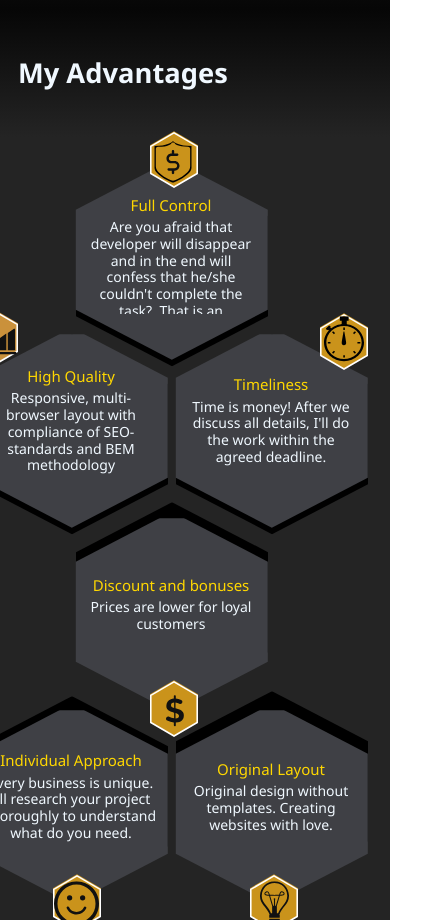
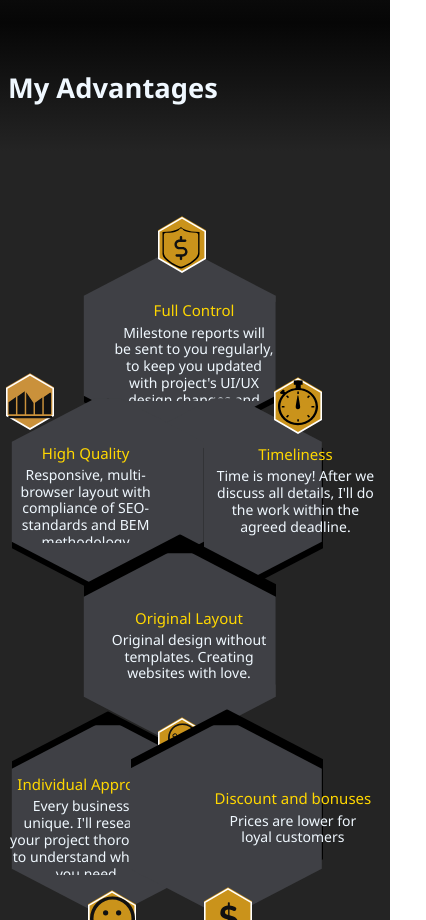
Before and after one commit to Holeey/HoleeyBlog, a React (Create React App) app in the folder myblog/: page /holeeyblog/about in a window 390 px wide. Shown: the part 1080-2000 px from the top of the page, 426 px wide, since content can reach past the window. Built offline with nearby package versions, Linux system fonts and the light colour scheme.

Commit message:
Updated About, Homepage, Navbar, Portfolio and Scroll components

```diff
--- a/myblog/src/components/About/Benefits/Benefits.jsx
+++ b/myblog/src/components/About/Benefits/Benefits.jsx
@@ -42,18 +42,24 @@ const Benefits = () => {
     <section className='benefits'>
         <div className='benefits__overlay'>
           <div className='benefits_overlay_wrapper'>
-            <div className=' container benefits__container'>
+            <div className=' benefits__container'>
             <h1 className='title'>My Advantages</h1>
                 </div>
             </div>
         </div>
-                  <div className='benefits__polygons__container'>
 
-                    <div className='container'>
+          <div className='benefits__polygons__container'>
+          <div className='container'>
 
-                      <div className='benefits__rows--1 ' >
 
-                                <div className='benefits__item '>
+                          <div
+                                onMouseLeave={() => setfull_control__FormShadowColor('#000')}
+                                onMouseOut={()=> setfull_control__Svg__icon("#CA931B")}
+                                className='benefits__polygon-full_control polygon_svg_width'>
+                                <FullControlSvg
+                                full_control__Svg_icon={full_control__Svg_icon}
+                                full_control__formShadowColor={full_control__formShadowcolor}/>
+                                <div className='benefits__item_full__control  '>
                                 <div
                                 onMouseEnter={()=> setfull_control__FormShadowColor("#CA931B")}
                                 onMouseOver={()=> setfull_control__Svg__icon("#000")}
@@ -62,42 +68,37 @@ const Benefits = () => {
                                 <span className='benefits_item_title'>Full Control </span>
 
                                 <p className='benefits__item-content'>
-                                Are you afraid that developer will disappear and in the end will confess that he/she couldn't complete the task?.
-                                That is an uncomfortable situation, that's why I'll send you milestone reports </p></div>
+                                  Milestone reports will be sent to you regularly, to keep you updated with project's UI/UX design changes and progress.
+                                 </p> </div> </div> </div>
 
-                                <div
-                                onMouseLeave={() => setfull_control__FormShadowColor('#000')}
-                                onMouseOut={()=> setfull_control__Svg__icon("#CA931B")}
-                                className='benefits__polygon'>
-                                <FullControlSvg
-                                full_control__Svg_icon={full_control__Svg_icon}
-                                full_control__formShadowColor={full_control__formShadowcolor}/> </div>
 
-                            </div>
-                        </div>
 
-                        <div  className='benefits__rows--2 ' >
-                            <div className='benefits__item__group__wrapper--1 '>
-
-                           <div className='benefits__item '>
-                           <div
+                        <div
+                                 onMouseLeave={() => setTimeliness__FormShadowColor('#000')}
+                                 onMouseOut={()=> setTimeliness__Svg_icon(false)}
+                                 className='benefits__polygon-timeliness polygon_svg_width'>
+                                 <TimelinessSvg
+                                 timeliness__Svg_icon={timeliness__Svg_icon}
+                                 timeliness__FormShadowColor={timeliness__FormShadowColor} /> <div className='benefits__item-timeliness '>
+                            <div
                             onMouseEnter={()=> setTimeliness__FormShadowColor("#CA931B")}
                             onMouseOver={()=> setTimeliness__Svg_icon(true)}
                             className='benefits__item-caption'>
                            <span className='benefits_item_title'>Timeliness </span>
                                 <p className='benefits__item-content'>
                                 Time is money! After we discuss all details, I'll do the work within the agreed deadline. </p> </div>
-                                <div
-                                 onMouseLeave={() => setTimeliness__FormShadowColor('#000')}
-                                 onMouseOut={()=> setTimeliness__Svg_icon(false)}
-                                 className='benefits__polygon'>
-                                 <TimelinessSvg
-                                 timeliness__Svg_icon={timeliness__Svg_icon}
-                                 timeliness__FormShadowColor={timeliness__FormShadowColor} /> </div>
+                                </div> </div>
 
-                          </div>
 
-                                <div className='benefits__item'>
+
+                        <div
+                                onMouseLeave={()=> setHigh__Quality__FormShadowColor('#000')}
+                                onMouseOut={()=> setHigh__Quality__Svg_icon(false)}
+                                 className='benefits__polygon-high_quality polygon_svg_width'>
+                                   <HighQualitySvg
+                                    high__Quaity__FormShadowColor={high__Quaity__FormShadowColor}
+                                    high__Quaity__Svg_icon={high__Quaity__Svg_icon} />
+                                <div className='benefits__item-high_quality'>
                                 <div
                                 onMouseEnter={()=> setHigh__Quality__FormShadowColor('#CA931B')}
                                 onMouseOver={()=> setHigh__Quality__Svg_icon(true)}
@@ -105,23 +106,16 @@ const Benefits = () => {
                                 <span className='benefits_item_title'>High Quality </span>
                                 <p className='benefits__item-content'>
                                 Responsive, multi-browser layout with compliance of SEO-standards and BEM methodology </p> </div>
-                                <div
-                                onMouseLeave={()=> setHigh__Quality__FormShadowColor('#000')}
-                                onMouseOut={()=> setHigh__Quality__Svg_icon(false)}
-                                 className='benefits__polygon'>
-                                   <HighQualitySvg
-                                    high__Quaity__FormShadowColor={high__Quaity__FormShadowColor}
-                                    high__Quaity__Svg_icon={high__Quaity__Svg_icon} /> </div>
-                                 </div>
-                            </div>
+                                </div> </div>
 
-                       </div>
-
-
-                      <div className='benefits__rows--3'>
-
-                            <div  className='benefits__item__group__wrapper--2 ' >
-                                <div className='benefits__item ' >
+                         <div
+                                onMouseLeave={()=> setIndividual_Approach__FormShadowColor('#000')}
+                                onMouseOut={()=> setIndividual_Approach__Svg_icon(false)}
+                                className='benefits__polygon-individual_approach polygon_svg_width'>
+                                <IndividualApproachSvg
+                                individual_Approach__Svg_icon={individual_Approach__Svg_icon}
+                                individual_Approach__FormShadowColor={individual_Approach__FormShadowColor} />
+                                <div className='benefits__item-individual_approach ' >
                                 <div
                                 onMouseEnter={()=> setIndividual_Approach__FormShadowColor('#CA931B')}
                                 onMouseOver={()=> setIndividual_Approach__Svg_icon(true)}
@@ -130,17 +124,17 @@ const Benefits = () => {
                                 <p  className='benefits__item-content'>
                                   Every business is unique.
                                   I'll research your project thoroughly to understand what do you need. </p>
-                                </div>
-                                <div
-                                onMouseLeave={()=> setIndividual_Approach__FormShadowColor('#000')}
-                                onMouseOut={()=> setIndividual_Approach__Svg_icon(false)}
-                                className='benefits__polygon'>
-                                <IndividualApproachSvg
-                                individual_Approach__Svg_icon={individual_Approach__Svg_icon}
-                                individual_Approach__FormShadowColor={individual_Approach__FormShadowColor} />  </div>
-                               </div>
+                                </div>  </div> </div>
 
-                                <div className='benefits__item ' >
+
+                         <div
+                                onMouseLeave={()=> setOriginal_Layout_FormShadowColor('#000')}
+                                onMouseOut={()=> setOriginal_Layout_Svg_icon('#000')}
+                                 className='benefits__polygon-original_layout polygon_svg_width'>
+                                <OriginalLayoutSvg
+                                original_Layout_Svg_icon={original_Layout_Svg_icon}
+                                original_layout_FormShadowColor={original_layout_FormShadowColor} />
+                                 <div className='benefits__item-original_layout ' >
                                 <div
                                 onMouseEnter={()=> setOriginal_Layout_FormShadowColor('#CA931B')}
                                 onMouseOver={()=> setOriginal_Layout_Svg_icon('#fff')}
@@ -148,43 +142,37 @@ const Benefits = () => {
                                 <span className='benefits_item_title'>Original Layout </span>
                                 <p className='benefits__item-content'>
 
-                                Original design without templates. Creating websites with love. </p></div>
-                                <div
-                                onMouseLeave={()=> setOriginal_Layout_FormShadowColor('#000')}
-                                onMouseOut={()=> setOriginal_Layout_Svg_icon('#000')}
-                                 className='benefits__polygon'>
-                                <OriginalLayoutSvg
-                                original_Layout_Svg_icon={original_Layout_Svg_icon}
-                                original_layout_FormShadowColor={original_layout_FormShadowColor} /> </div>
+                                Original design without templates. Creating websites with love. </p></div> </div> </div>
 
-                                </div>
-                               </div>
 
-                                <div className='benefits__item '>
+                          <div
+                                onMouseLeave={()=> setDiscount__FormShadowColor('#000')}
+                                onMouseOut={()=> setDiscount__Svg_icon(false)}
+                                className='benefits__polygon-discount polygon_svg_width'>
+                                <Discount
+                                discount__FormShadowColor={discount__FormShadowColor}
+                                discount__Svg_icon={discount__Svg_icon} />
+                                <div className='benefits__item-discount '>
                                 <div
                                 onMouseEnter={()=> setDiscount__FormShadowColor('#CA931B')}
                                 onMouseOver={()=> setDiscount__Svg_icon(true)}
                                 className='benefits__item-caption'>
                                 <span className='benefits_item_title'>Discount and bonuses</span>
                                 <p className='benefits__item-content'>
-                                Prices are lower for loyal customers  </p></div>
-                                <div
-                                onMouseLeave={()=> setDiscount__FormShadowColor('#000')}
-                                onMouseOut={()=> setDiscount__Svg_icon(false)}
-                                className='benefits__polygon'>
-                                <Discount
-                                discount__FormShadowColor={discount__FormShadowColor}
-                                discount__Svg_icon={discount__Svg_icon} /></div>
+                                Prices are lower for loyal customers  </p></div></div> </div>
 
-                               </div>
-                            </div>
 
-                      </div>
 
-                      </div>
+
+
+          </div>
+         </div>
+
+
+
 
             <Footer />
-    </section>
+      </section>
    </Fragment>
   )
 }
--- a/myblog/src/components/About/Benefits/benefits.css
+++ b/myblog/src/components/About/Benefits/benefits.css
@@ -1,8 +1,6 @@
 * {
     box-sizing: border-box;
 }
-
-
 
 .benefits {
     background-color: #242424;
@@ -52,61 +50,19 @@
     display: flex;
     align-items: center;
     justify-content: center;
-    margin-bottom: 8rem;
+    max-width: 100%;
 }
 
 .container {
+    position: relative;
     display: flex;
-    flex-direction: column;
     align-items: center;
     justify-content: center;
-    max-width: 1258px;
-    margin: 0;
-    padding: 0 10px;
-}
-
-.benefits__rows--1 {
-    display: flex;
-    justify-content: center;
-    align-items: center;
-    margin-bottom: 6rem;
-    max-width: 100%;
-}
-
-.benefits__rows--2{
-    display: flex;
-    flex-direction: row-reverse;
-    margin-bottom: 6rem;
-    justify-content: center;
-    align-items: center;
-    max-width: 100%;
-}
-
-.benefits__rows--3{
-    display: flex;
-    flex-wrap: nowrap;
-    gap: 1rem;
-    justify-content: center;
-    align-items: center;
-    max-width: 100%;
-}
-
-.benefits__item__group__wrapper--1 {
-    display: flex;
-    align-items: center;
-    flex-direction: row-reverse;
-    justify-content: center;
-    max-width: 100%;
-    gap: 2.5rem;
-}
-
-.benefits__item__group__wrapper--2 {
-    display: flex;
-    align-items: center;
-    justify-content: space-between;
-    margin: 1rem 0.5rem;
-    gap: 2rem;
-    flex-wrap: nowrap;
+    width: 900px;
+    height: 750px;
+    overflow: hidden;
+    user-select: none;
+    cursor: pointer;
 }
 
 .benefits__item-caption {
@@ -115,28 +71,146 @@
     padding-bottom: 1rem;
 }
 
-
 .benefits__item-content {
     position: relative;
     margin-top: -0.1rem ;
     padding: 0.3rem ;
     font-size: 0.875rem;
-    max-height: 122px;
+    max-height: 84px;
     width: 190px;
     overflow-y: auto;
     margin-left: -3rem;
 }
 
-.benefits__item  {
-    position: relative;
+.polygon_svg_width {
+    width: 250px;
+}
+
+.benefits__polygon-full_control {
+    position: absolute;
+    top: 11%;
+    left: 35%;
+    transform: translateY(-17%);
+}
+
+.benefits__item_full__control  {
+    position: absolute;
     display: flex;
+    top: 20%;
+    left: 10%;
     align-items: center;
     justify-content: center;
     width: 250px;
     height: 128px;
     padding: 0 5px;
     text-align: center;
-    cursor: pointer;
+}
+
+.benefits__polygon-timeliness {
+    position: absolute;
+    top: 35%;
+    right: 22%;
+    transform: translateY(-17%);
+}
+
+.benefits__item-timeliness  {
+    position: absolute;
+    display: flex;
+    top: 18%;
+    left: 8%;
+    align-items: center;
+    justify-content: center;
+    width: 250px;
+    height: 128px;
+    padding: 0 5px;
+    text-align: center;
+
+}
+
+.benefits__polygon-high_quality {
+    position: absolute;
+    top: 35%;
+    left: 22%;
+    margin: 0;
+    padding: 0;
+    transform: translateY(-17%);
+}
+
+.benefits__item-high_quality  {
+    position: absolute;
+    display: flex;
+    top: 18%;
+    left: 8%;
+    align-items: center;
+    justify-content: center;
+    width: 250px;
+    height: 128px;
+    padding: 0 5px;
+    text-align: center;
+}
+
+.benefits__polygon-individual_approach {
+    position: absolute;
+    bottom: 7%;
+    left: 8%;
+    transform: translateY(-17%);
+}
+
+.benefits__item-individual_approach  {
+    position: absolute;
+    display: flex;
+    top: 20%;
+    left: 8%;
+    align-items: center;
+    justify-content: center;
+    width: 250px;
+    height: 128px;
+    padding: 0 5px;
+    text-align: center;
+}
+
+.benefits__polygon-original_layout {
+    position: absolute;
+    bottom: 7%;
+    left: 35.5%;
+    margin: 0;
+    padding: 0;
+    transform: translateY(-17%);
+}
+
+.benefits__item-original_layout  {
+    position: absolute;
+    display: flex;
+    top: 18%;
+    left: 10%;
+    align-items: center;
+    justify-content: center;
+    width: 250px;
+    height: 128px;
+    padding: 0 5px;
+    text-align: center;
+}
+
+.benefits__polygon-discount {
+    position: absolute;
+    bottom: 7%;
+    right: 9%;
+    margin: 0;
+    padding: 0;
+    transform: translateY(-17%);
+}
+
+.benefits__item-discount  {
+    position: absolute;
+    display: flex;
+    top: 18%;
+    left: 10%;
+    align-items: center;
+    justify-content: center;
+    width: 250px;
+    height: 128px;
+    padding: 0 5px;
+    text-align: center;
 }
 
 .benefits__item-content::-webkit-scrollbar-track {
@@ -154,14 +228,6 @@
     background: #060606;
 }
 
-.benefits__polygon {
-    position: absolute;
-    top: 0;
-    margin: 0;
-    padding: 0;
-    transform: translateY(-17%);
-}
-
 .benefits_item_title {
     align-items: center;
     font-size: 15px;
@@ -176,79 +242,156 @@
      }
 }
 
-@media screen and (min-width: 380px) and (max-width: 992px) {
+@media screen and (max-width: 1000px) {
 
- .benefits__rows--1 {
-    margin-bottom: 3rem;
+    .container {
+        max-width: 700px;
     }
 
- .benefits__rows--2 {
-    margin-bottom: 4rem;
-    gap: 0;
+    .benefits__item-content {
+        width: 170px;
     }
 
-.benefits__rows--3 {
-   margin-bottom: 0;
-    gap: 0;
+    .benefits__polygon-full_control {
+        top: 11%;
+        left: 30%;
+
     }
 
-.benefits__item__group__wrapper--1 {
-   gap: 0;
-   max-width: 400px;
+    .benefits__polygon-timeliness {
+        top: 35%;
+        right: 15%;
+
     }
 
-.benefits__item__group__wrapper--2 {
-    max-width: 400px;
-    margin: 1rem 0;
-    gap: 0;
+    .benefits__polygon-high_quality {
+        top: 35%;
+        left: 15%;
     }
 
-.benefits__item  {
-    width: 200px;
-    height: 120px;
-    padding: 0 5px;
+    .benefits__polygon-individual_approach {
+        bottom: 14%;
+        left: 1%;
+    }
+
+    .benefits__polygon-original_layout {
+        bottom: 14%;
+        left: 31%;
+    }
+
+    .benefits__item-original_layout {
+        left: 6%;
+    }
+
+
+    .benefits__polygon-discount {
+        bottom: 14%;
+        right: 2%;
     }
 
     .benefits__item-content {
         line-height: 120%;
-    max-width: 180px;
+        max-width: 200px;
         max-height: 100px;
     }
+
 }
 
-@media screen and (max-width: 750px) {
-   .benefits__rows--3 {
-    flex-wrap: wrap-reverse;
+@media screen and (max-width: 800px) {
+    .container {
+        max-width: 600px;
     }
 
-   .benefits__item__group__wrapper--2 {
-    max-width: 400px;
-    margin: 4.5rem 0;
-    gap: 0;
+    .benefits__polygon-full_control {
+        top: 9%;
+        left: 28%;
+
+    }
+
+    .benefits__polygon-timeliness {
+        top: 30%;
+        right: 14%;
+    }
+
+    .benefits__polygon-high_quality {
+        top: 30%;
+        left: 10%;
+    }
+
+    .benefits__polygon-individual_approach {
+        bottom: -1%;
+        left: 10%;
+    }
+
+    .benefits__polygon-original_layout {
+        bottom: 21.5%;
+        left: 28%;
+    }
+
+    .benefits__item-original_layout {
+        left: 6%;
+    }
+
+    .benefits__polygon-discount {
+        bottom: -1%;;
+        right: 14%;
     }
 }
 
 
-@media screen and (max-width: 380px) {
+@media screen and (max-width: 630px) {
+    .container {
+        max-width: 500px;
+    }
+
+    .benefits__polygon-full_control {
+        top: 9.5%;
+        left: 23%;
+    }
+
+    .benefits__polygon-timeliness {
+        top: 29%;
+        right: 4%;
+    }
+
+    .benefits__polygon-high_quality {
+        top: 29%;
+        left: 1.5%;
+    }
+
+    .benefits__polygon-individual_approach {
+        bottom: 0%;
+        left: 1.5%;
+    }
+
+    .benefits__polygon-original_layout {
+        bottom: 23%;
+        left: 23%;
+    }
+
+    .benefits__polygon-discount {
+        bottom: 0%;;
+        right: 4%;
+    }
+}
+
+@media screen and (max-width: 530px) {
+    .benefits__polygon-full_control {
+        left: 23%;
+    }
+
+    .benefits__polygon-original_layout {
+        left: 23%;
+    }
+
+    .container {
+        overflow: hidden;
+    }
+}
+
+@media screen and (max-width: 479px) {
     .title {
     padding-inline-start: 0.5rem;
-}
-    .benefits__item__group__wrapper--1 {
-    width: 100%;
-    gap: 6rem;
-    flex-wrap: wrap;
- }
-
- .benefits__rows--2 {
-    margin-bottom: 6rem;
- }
-
- .benefits__item__group__wrapper--2 {
-    width: 100%;
-    justify-content: center;
-    margin-top: 5rem;
-    gap: 8rem;
-    flex-wrap: wrap;
     }
 
     .benefits__item  {
@@ -265,8 +408,80 @@
 
     .benefits__item-content {
         line-height: 120%;
-    max-width: 180px;
-    max-height: 100px;
+        max-width: 175px;
+        max-height: 80px;
+    }
+
+    .benefits__polygon-full_control {
+        left: 20%;
+    }
+
+    .benefits__item_full__control {
+        left: 6%;
+    }
+
+    .benefits__item-high_quality {
+        left: -8.5%;
+    }
+
+    .benefits__item-timeliness {
+        left: 28%;
+    }
+
+    .benefits__item-individual_approach {
+        left: -7.5%;
+    }
+
+    .benefits__polygon-original_layout {
+        left: 20%;
+    }
+
+    .benefits__item-original_layout {
+        left: 4%;
+    }
+
+    .benefits__item-discount {
+        left: 27%;
     }
 
 }
+
+@media screen and (max-width: 360px) {
+    .container {
+        width: 300px;
+        height: 1000px;
+    }
+
+    .benefits__polygon-full_control {
+        top: 5%;
+        left: 0;
+    }
+
+    .benefits__polygon-timeliness {
+        right: 0;
+        top: 20%;
+    }
+
+    .benefits__polygon-high_quality {
+        left: 0;
+        top: 32%;
+    }
+
+    .benefits__polygon-original_layout {
+        right: 0;
+        bottom: 34.5%;
+    }
+
+    .benefits__item-original_layout {
+        left: 15%;
+    }
+
+    .benefits__polygon-individual_approach {
+        bottom: 22.5%;
+    }
+
+    .benefits__polygon-discount {
+        right: 0;
+        bottom: 10%;
+    }
+}
--- a/myblog/src/components/About/about.css
+++ b/myblog/src/components/About/about.css
@@ -2,12 +2,8 @@
     box-sizing: border-box;
 }
 
-*::before, *::after {
-    box-sizing: border-box;
-}
-
 .about_section {
-    padding: 0;
+    padding-top: 5rem;
     margin: 0;
     background: #060606;
 }
@@ -86,7 +82,6 @@
     right: 0;
     background-color: #313131;
     border-radius: 6px;
-    min-width: 250px;
     max-width: 100%;
     padding: 1rem 3rem;
     z-index: 1;
--- a/myblog/src/components/Navbar/navbar.css
+++ b/myblog/src/components/Navbar/navbar.css
@@ -5,7 +5,6 @@
     background: #191919;
     padding: 1rem;
     font-size: 25px;
-
 }
 
 .my_email {
@@ -50,6 +49,9 @@ a, button {
 }
 
 .mobile_Menu {
+    position: fixed;
+    width: 100%;
+    z-index: 2;
     display: flex;
     align-items: center;
     justify-content: space-between;
@@ -72,7 +74,6 @@ a, button {
     padding: 2rem 0;
     text-align: center;
     width: 100%;
-    z-index: 2;
 }
 
 .mdClose,
@@ -91,7 +92,7 @@ a, button {
 .menu_list a, p {
     display: flex;
     color: aliceblue;
-    padding: 2rem 1.5rem;
+    padding: 1rem 1.5rem;
     font-size: 18px;
     font-weight: 400;
     max-width: fit-content;
--- a/myblog/src/components/Portfolio/portfolio.css
+++ b/myblog/src/components/Portfolio/portfolio.css
@@ -1,5 +1,5 @@
 .portfolio {
-    padding-top: 2rem;
+    padding-top: 5rem;
     background-color: #000;
     color: #f0f8ff;
 }
--- a/myblog/src/components/scroll_to_top/ScrollToTopButton.jsx
+++ b/myblog/src/components/scroll_to_top/ScrollToTopButton.jsx
@@ -17,7 +17,7 @@ function ScrollToTopButton() {
 
   function handleScroll() {
     // Check if the user has scrolled more than 200px
-    if (window.pageYOffset > 200) {
+    if (window.scrollY > 200) {
       setIsVisible(true);
     } else {
       setIsVisible(false);
```
Also changed, not shown: myblog/src/components/About/Skill_Set/skills.css (+6 -4 lines), myblog/src/components/HomePage/homePage.css (+17 -20 lines). Lines whose indentation alone changed are shown as unchanged.
